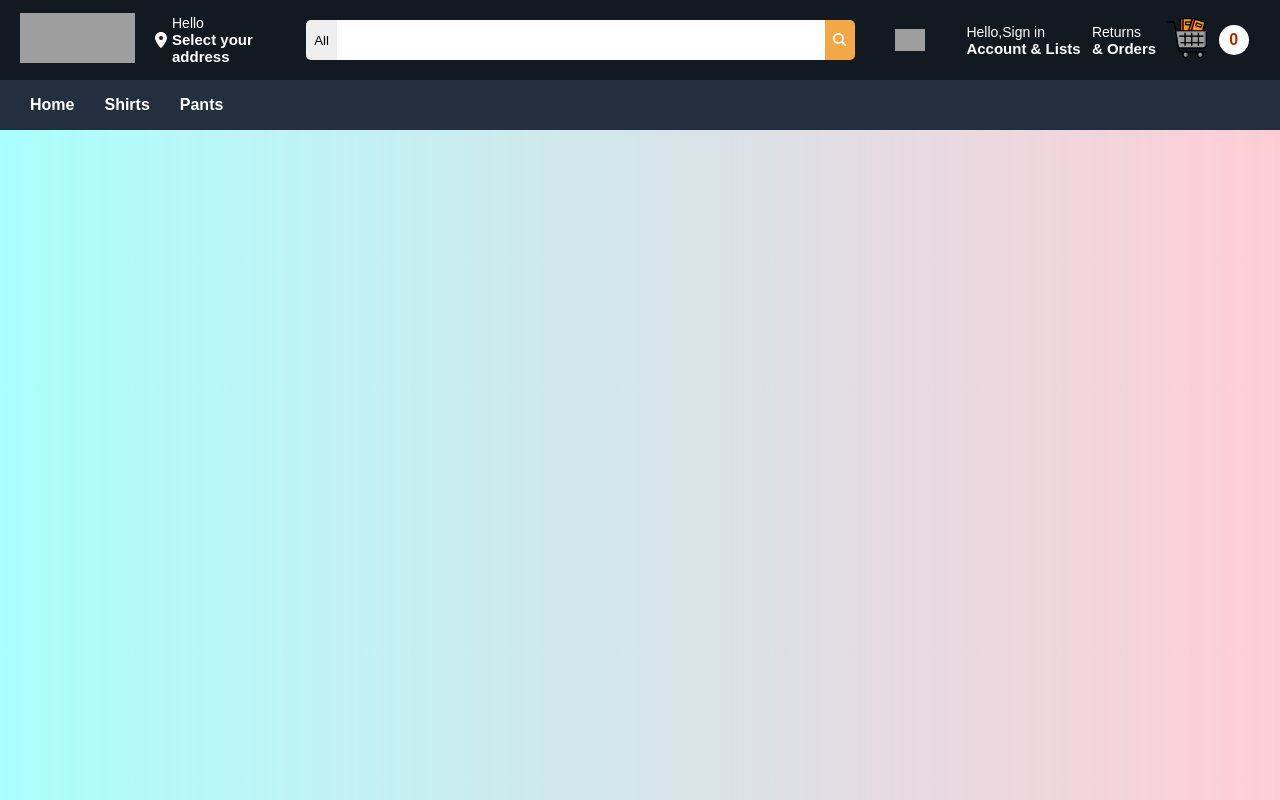
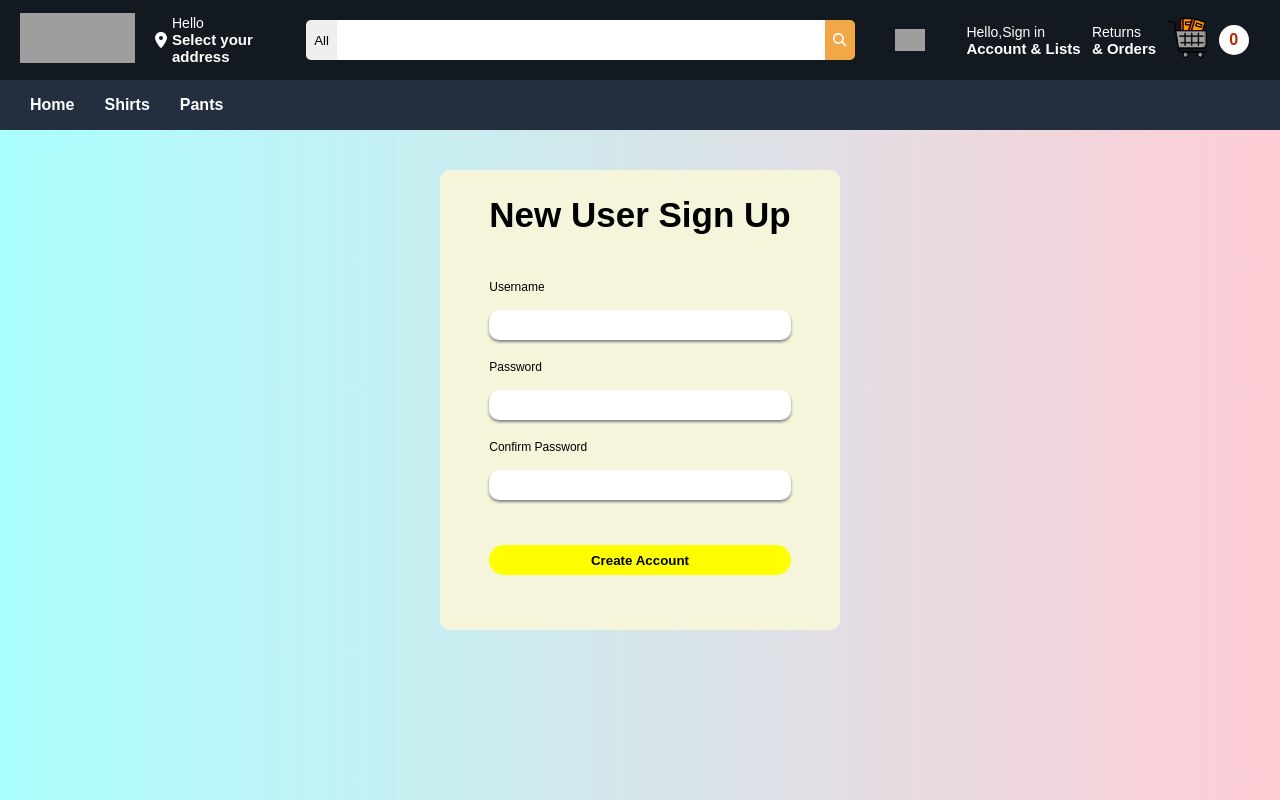
Before and after one commit to Tanay-Verma/Frontend-Amazon-Clone, a React (Create React App) app: page /signup in a window 1280 px wide. Built offline with nearby package versions, Linux system fonts and the light colour scheme; grey boxes are pictures that could not be loaded.

Commit message:
login and signup added with backend attached

```diff
--- a/package.json
+++ b/package.json
@@ -9,6 +9,7 @@
     "@testing-library/jest-dom": "^5.16.4",
     "@testing-library/react": "^13.0.1",
     "@testing-library/user-event": "^13.5.0",
+    "axios": "^0.27.2",
     "react": "^18.0.0",
     "react-dom": "^18.0.0",
     "react-router-dom": "^6.3.0",
--- a/src/App.js
+++ b/src/App.js
@@ -7,9 +7,24 @@ import Home from "./components/routes/Home"
 import Cart from "./components/routes/Cart"
 import LoginPage from "./components/LoginPage"
 import "./App.css"
-import { useState } from "react"
+import { useState, useEffect } from "react"
+import axios from "axios"
+import Signup from "./components/Signup"
 
 function App() {
+  useEffect(()=>{
+    async function res(){
+      let response = await axios.get('http://localhost:5000/')
+      console.log(response.data)
+    }
+    res()
+  },[])
+
+
+  let [email,setEmail] = useState('')
+  let [password,setPassword] = useState('')
+  let [cnfPassword,setCnfPassword] = useState('')
+  let [disabled,setDisabled] = useState(false)
   let [input, setInput] = useState("")
   let [cart, setCart] = useState([])
 
@@ -24,6 +39,18 @@ function App() {
     }
   }
 
+
+  async function handleSignUpClick(){
+    let response = await axios.post('http://localhost:5000/test/user', {email,password})
+    alert(response.data.message)
+  }
+
+
+  async function handleLoginClick(){
+    let response = await axios.post('http://localhost:5000/test/userAuth', {email, password})
+    alert(response.data.message)
+  }
+
   return (
     <div className="App">
       <BrowserRouter>
@@ -31,7 +58,8 @@ function App() {
         <Subheader />
         <Routes>
           <Route path="/" element={<Home input={input} addToCart={addToCart} />}></Route>
-          <Route path="/login" element={<LoginPage />}></Route>
+          <Route path="/login" element={<LoginPage setEmail={setEmail} setPassword={setPassword} handleLoginClick={handleLoginClick}/>}></Route>
+          <Route path="/signup" element={<Signup setEmail={setEmail} setPassword={setPassword} setCnfPassword={setCnfPassword} password={password} cnfPassword={cnfPassword} handleSignUpClick={handleSignUpClick}/>}></Route>
           <Route path="/shirts" element={<Shirts addToCart={addToCart} />}></Route>
           <Route path="/pants" element={<Pants addToCart={addToCart} />}></Route>
           <Route path="/cart" element={<Cart cart={cart} setCart={setCart} addToCart={addToCart} />}></Route>
--- a/src/components/Card.js
+++ b/src/components/Card.js
@@ -9,8 +9,8 @@ export default function Card({info, addToCart}) {
             <div className="card--details">
 
                 <div className="card--title">{info.title}</div>
-                <p className="card--inventory">{info.inventory}</p>
-                <p className="card--cost">Price ₹{info.cost}</p>
+                <p className="card--inventory">Stock: {info.inventory}</p>
+                <p className="card--cost">Price: ₹{info.cost}</p>
                 <div className="card--button--box">
                     <button className="card--button" onClick={()=>addToCart(info)}>Add To Cart</button>
                 </div>
--- a/src/components/LoginPage.js
+++ b/src/components/LoginPage.js
@@ -2,19 +2,20 @@
 // import facebook from "../images/facebook.png"
 // import twitter from "../images/twitter.png"
 import "../styles/LoginPage.css"
+import {Link} from "react-router-dom"
 
 
-export default function LoginPage() {
+export default function LoginPage({setEmail,setPassword,handleLoginClick}) {
     return (
         <div className="login--wrapper">
             <div className="loginPage">
                 <h2 className="loginPage--title">Login</h2>
                 <p className="loginPage--user box--lable">Username</p>
-                <input className="loginPage--user--input box--input" type="email" placeholder="Enter Your Email" />
+                <input className="loginPage--user--input box--input" type="email" placeholder="Enter Your Email" onChange={(e)=>setEmail(e.target.value)}/>
                 <p className="loginPage--pass box--lable">Password</p>
-                <input className="loginPage--pass--input box--input" type="password" placeholder="Enter Your Password" />
+                <input className="loginPage--pass--input box--input" type="password" placeholder="Enter Your Password" onChange={(e)=>setPassword(e.target.value)}/>
                 <p className="loginPage--forgot--pass">Forgot Password?</p>
-                <button className="loginPage--login">LOGIN</button>
+                <button className="loginPage--login" onClick={handleLoginClick}>LOGIN</button>
                 <p className="loginPage--signup">Or Sign Up Using</p>
                 <div className="socials--wrapper">
                     <img src="/images/google.png" className="socials" alt="facebook" />
@@ -22,7 +23,7 @@ export default function LoginPage() {
                     <img src="/images/twitter.png" className="socials" alt="google" />
                 </div>
                 <p className="loginPage--signup">Or Sign Up Using</p>
-                <button className="loginPage--signup--btn">SIGN UP</button>
+                <button className="loginPage--signup--btn"><Link to="/signup" style={{textDecoration:"none"}}>SIGN UP</Link></button>
             </div>
         </div>
     )
--- /dev/null
+++ b/src/components/Signup.js
@@ -0,0 +1,17 @@
+import React from 'react'
+import '../styles/Signup.css'
+
+export default function Signup({setEmail, setPassword, setCnfPassword, password, cnfPassword, handleSignUpClick}) {
+  return (
+    <div className='signup'>
+        <h2 className='signup--head'>New User Sign Up</h2>
+        <p className='signup--username box--lable'>Username</p>
+        <input className='signup--user--inp box--input' type='email' onChange={(e)=>setEmail(e.target.value)}/>
+        <p className='signup--pass box--lable'>Password</p>
+        <input className='signup--pass--inp box--input' type='password' onChange={(e)=>setPassword(e.target.value)}/>
+        <p className='signup--confirm--pass box--lable'>Confirm Password</p>
+        <input className='signup--confirm--pass--inp box--input' type='password' onChange={(e)=>setCnfPassword(e.target.value)}/>
+        <button className='signup--btn' disabled={password===cnfPassword?false:true} onClick={handleSignUpClick}>Create Account</button>
+    </div>
+  )
+}
--- a/src/styles/Card.css
+++ b/src/styles/Card.css
@@ -7,16 +7,18 @@
     background-color: white;
     border: none;
     box-shadow: 0 5px 5px grey;
-    display: flex;
-    flex-direction: column;
+    display: grid;
+    grid-template-rows: 45% 55%;
+    grid-template-areas:
+        'img'
+        'details';
 }
 
 .card--img--box{
     background-color:black;
-    display: flex;
-    justify-content: center;
-    align-items: center;
-    height: 45%;
+    max-width: 100%;
+    /* height: 45%; */
+    grid-area: img;
 }
 
 .card--img{
@@ -26,38 +28,54 @@
 
 .card--details{
     /* background-color: red; */
+    grid-area: details;
     height: 55%;
     padding:10px 30px;
+    display: grid;
+    grid-template-rows: repeat(4 1fr);
+    grid-template-areas:
+        'header'
+        'inventory'
+        'price'
+        'button';
 }
 
 .card--title{
     /* background-color: aqua; */
     font-weight: 600;
-    font-size: 20px;
+    font-size: 100%;
     margin-bottom: 20px;
-    text-align: center;
+    /* text-align: center; */
+    grid-area: header;
+    justify-self:center;
+    white-space: nowrap;
+
 }
 
 .card--inventory{
-    font-size: 12px;
+    font-size: 100%;
     color: #0071A3;
     margin-bottom: 20px;
+    grid-area: inventory;
 }
 
 .card--cost{
     font-size: 24px;
     color:#B12704;
     margin-bottom: 30px;
+    grid-area: price;
 }
 
 .card--button--box{
-    display: flex;
-    justify-content: center;
     height: 20%;
+    grid-area: button;
+    justify-content: stretch;
 }
 
 .card--button{
     border: none;
+    width: 100%;
+    height: 40px;
     border-radius: 4px;
     font-size: 20px;
     background-color: #F7CA00;
--- a/src/styles/LoginPage.css
+++ b/src/styles/LoginPage.css
@@ -4,12 +4,17 @@
 
 .login--wrapper{
     height: 90vh;
+    /* display: fixed; */
     display: flex;
     justify-content: center;
     align-items: center;
+    /* transform: translate(-50%,-50%); */
+    /* top:50%;
+    left:50%; */
 }
 
 .loginPage{
+    /* transform: translate(-50%,-50%); */
     background-color: white;
     width: 400px;
     padding: 30px;
@@ -57,6 +62,7 @@
     background-image:linear-gradient(to right,#68CFDC,#E241EF);
     height: 30px;
     margin-bottom: 50px;
+    cursor: pointer;
 }
 
 .loginPage--signup{
@@ -81,4 +87,5 @@
     border: none;
     border-radius: 20px;
     height: 30px;
+    cursor: pointer;
 }
--- /dev/null
+++ b/src/styles/Signup.css
@@ -0,0 +1,71 @@
+.signup{
+    background-color: beige;
+    width: 400px;
+    position: fixed;
+    top:50%;
+    left:50%;
+    transform: translate(-50%,-50%);
+    display: grid;
+    grid-template-rows: repeat(5,5rem);
+    grid-template-areas:
+        "header"
+        "username"
+        "password"
+        "confirmpassword"
+        "button";
+    justify-content: center;
+    border-radius:10px;
+    padding: 30px;
+}
+
+.signup--head{
+    align-self: center;
+    font-size: 35px;
+    margin-bottom: 50px;
+    grid-area: header;
+}
+
+.signup--username{
+    grid-area: username;
+
+}
+
+.signup--user--inp{
+    grid-area: username;
+    align-self: end;
+}
+
+.signup--pass{
+    grid-area: password;
+}
+
+.signup--pass--inp{
+    grid-area: password;
+    align-self: end;
+
+}
+
+.signup--confirm--pass{
+    grid-area: confirmpassword;
+}
+
+.signup--confirm--pass--inp{
+    grid-area: confirmpassword;
+    align-self: end;
+
+}
+
+.signup--btn{
+    border: none;
+    border-radius: 20px;
+    height: 30px;
+    cursor: pointer;
+    background-color: yellow;
+    font-weight: bold;
+    grid-area: button;
+    align-self: center;
+}
+
+.signup--btn:disabled{
+    background-color: grey;
+}
```
Also changed, not shown: 2 other files (tests, documents, lock files or other folders).
